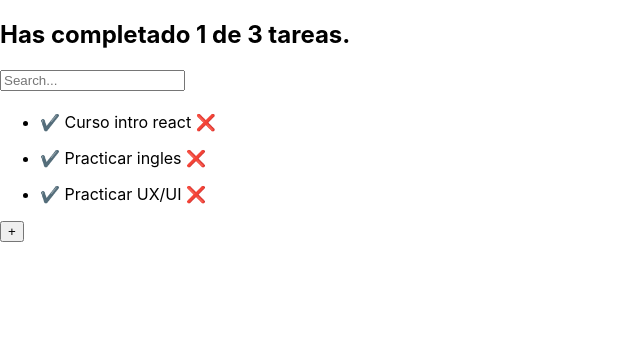
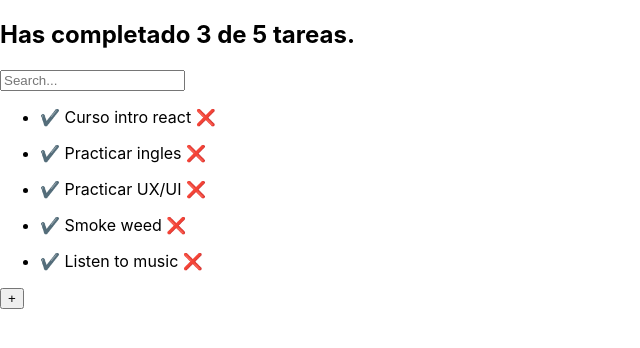
Before and after one commit to johdasgran/devtasks-app, a React (Create React App) app: page / in a window 1280 px wide. Shown: the top 348 px of the page, without its empty margins (0-640 px from the left). Built offline with nearby package versions, Linux system fonts and the light colour scheme.

Commit message:
add count task

```diff
--- a/src/App.js
+++ b/src/App.js
@@ -8,32 +8,44 @@ import { ToDoButton } from "./Components/ToDoButton";
 import { ToDoSearch } from "./Components/ToDoSearch";
 
 const tasks = [
-  { text: "Curso intro react", completed: false},
-  { text: "Practicar ingles", completed: false},
-  { text: "Practicar UX/UI", completed: false}
+  { text: "Curso intro react", completed: false },
+  { text: "Practicar ingles", completed: false },
+  { text: "Practicar UX/UI", completed: true },
+  { text: "Smoke weed", completed: true },
+  { text: "Listen to music", completed: true },
 ];
 
+function App() {
+  const [taskUser, setTaskUser] = React.useState(tasks);
+  const [search, setSearch] = React.useState("");
 
-function App() {
+  const completed = taskUser.filter((taskCompleted) => taskCompleted.completed);
+
+  let searchedTask = [];
+
+  if (search.length >= 1) {
+    searchedTask = taskUser.filter((searchTask) => {
+      const taskText = searchTask.text.toLowerCase();
+      const seachText = search.toLowerCase();
+      return taskText.includes(seachText);
+    });
+
+  } else {
+    searchedTask = taskUser;
+  }
+
   return (
     <>
-      <ToDoCounter />
-      <ToDoSearch />
+      <ToDoCounter completed={completed.length} inProgress={tasks.length} />
+      <ToDoSearch search={search} setSearch={setSearch} />
 
-    <ToDoList>
+      <ToDoList>
+        {searchedTask.map((task) => (
+          <ToDoItem key={task.text} text={task.text} />
+        ))}
+      </ToDoList>
 
-    {
-      tasks.map(task => (
-        <ToDoItem key={task.text} text={task.text} />
-      ))
-    }
-
-    </ToDoList>
-
-
-    <ToDoButton />
-
-
+      <ToDoButton />
     </>
   );
 }
--- a/src/Components/ToDoCounter.js
+++ b/src/Components/ToDoCounter.js
@@ -1,8 +1,8 @@
 import React from "react";
 
-function ToDoCounter() {
+function ToDoCounter({completed, inProgress}) {
     return (
-        <h2>Has completado 1 de 3 tareas.</h2>
+        <h2>Has completado {completed} de {inProgress} tareas.</h2>
     );
 }
 
--- a/src/Components/ToDoSearch.js
+++ b/src/Components/ToDoSearch.js
@@ -1,8 +1,8 @@
 import React from "react";
 
-function ToDoSearch() {
+function ToDoSearch({search, setSearch}) {
 
-    const [search, setSearch] = React.useState("");
+
 
     const onSearchValue = (event) => {
         console.log(event.target.value);
@@ -10,10 +10,9 @@ function ToDoSearch() {
     }
 
 
-    return [
-        <input value={search} onChange={ onSearchValue } placeholder="Search..."/>,
-        <h1>{search}</h1>
-    ];
+    return (
+        <input value={search} onChange={ onSearchValue } placeholder="Search..."/>
+    );
 }
 
 export { ToDoSearch }
```
